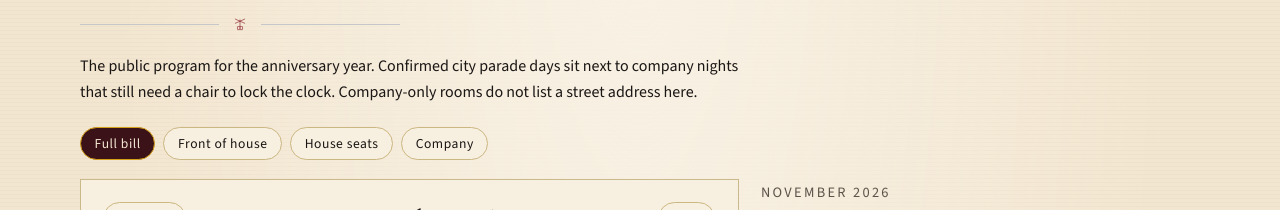
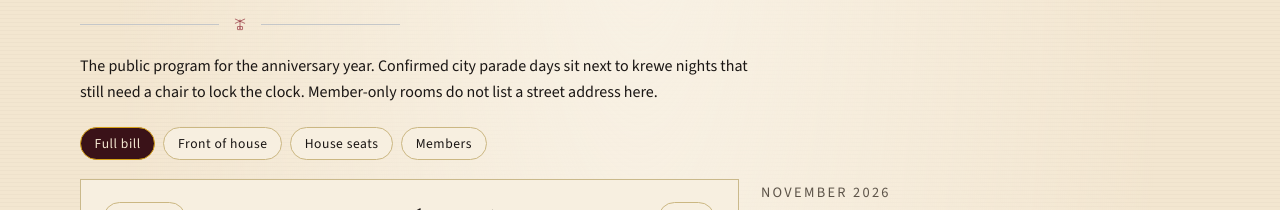
Before and after one commit to MissTully/krewe-les-belles-femmes-website, a React (Vite) app: page /calendar in a window 1280 px wide. Shown: the part 207-417 px from the top of the page. Built offline with nearby package versions, Linux system fonts and the light colour scheme.

Commit message:
Remove Company from the playbill page copy

```diff
--- a/src/pages/Calendar.tsx
+++ b/src/pages/Calendar.tsx
@@ -43,7 +43,7 @@ export default function Calendar() {
       <div className="prose" style={{ marginTop: "1.25rem" }}>
         <p>
           The public program for the anniversary year. Confirmed city parade days sit next to
-          company nights that still need a chair to lock the clock. Company-only rooms do not list
+          krewe nights that still need a chair to lock the clock. Member-only rooms do not list
           a street address here.
         </p>
       </div>
@@ -59,7 +59,7 @@ export default function Calendar() {
           House seats
         </FilterButton>
         <FilterButton current={filter} value="members" onPick={setFilter}>
-          Company
+          Members
         </FilterButton>
       </div>
 
@@ -135,8 +135,8 @@ export default function Calendar() {
         <h2 className="section-title">Every listing we can stand behind</h2>
         <ol className="season-list cal-full">
           {visible.map((event) => (
-            <EventRow key={event.id} event={event} />
-          ))}
+            <EventRow key={event.id} event={event} />)
+          )}
         </ol>
       </section>
     </article>
```
